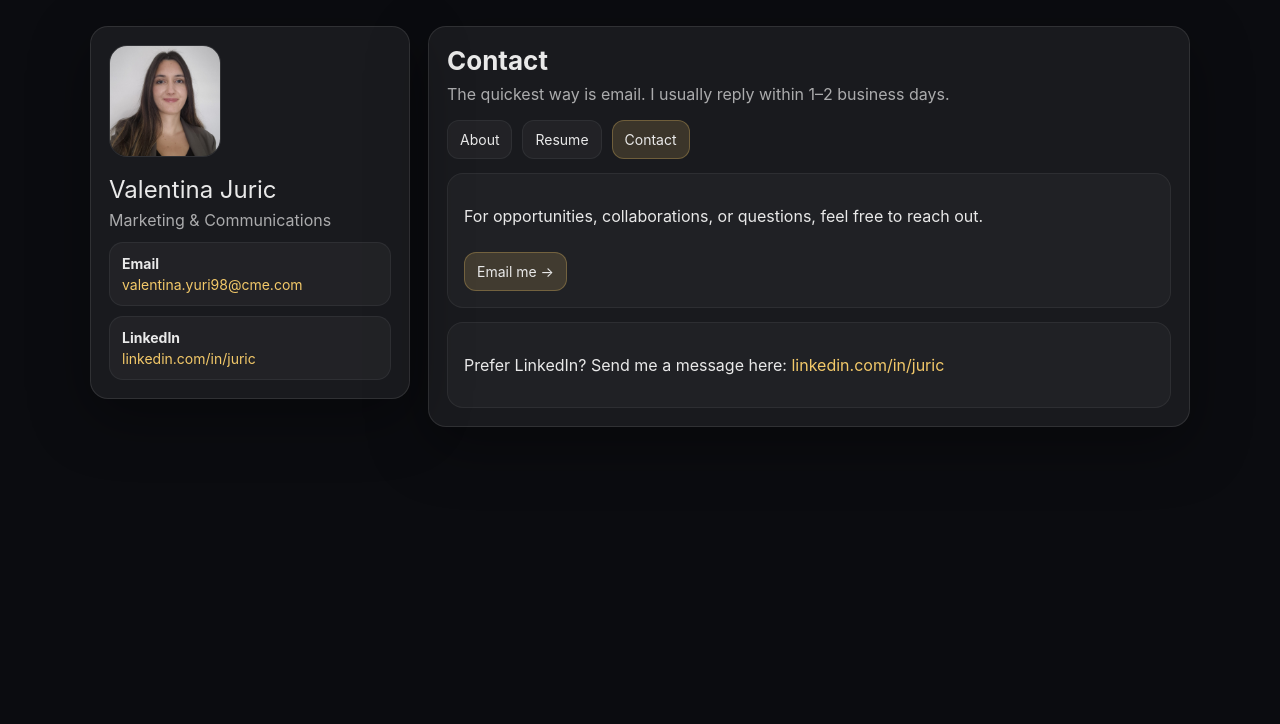
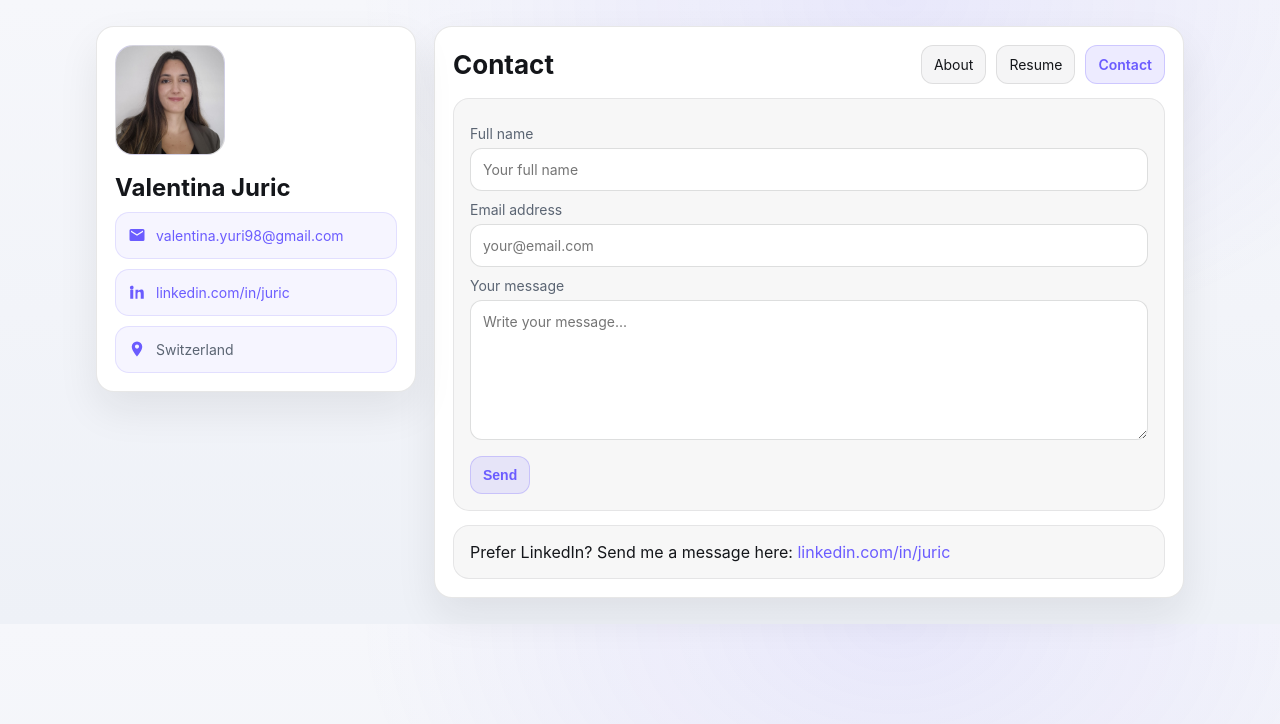
Before and after one commit to valentinajuricintro/valentinajuricintro.github.io, a plain HTML site: page contact.html in a window 1280 px wide. Drawn offline with Linux system fonts and the light colour scheme.

Commit message:
Update contact.html

```diff
--- a/contact.html
+++ b/contact.html
@@ -5,52 +5,78 @@
   <meta name="viewport" content="width=device-width, initial-scale=1" />
   <title>Valentina Juric — Contact</title>
   <style>
-    body{margin:0;font-family:-apple-system,BlinkMacSystemFont,"Segoe UI",Roboto,Arial,sans-serif;background:#0b0c10;color:#e9e9e9}
-    a{color:#f3c969;text-decoration:none} a:hover{text-decoration:underline}
-    .wrap{max-width:1100px;margin:0 auto;padding:26px 16px;display:grid;grid-template-columns:320px 1fr;gap:18px}
+    :root{
+      --bg1:#f6f7fb; --bg2:#eef1f7; --card:#fff; --text:#14161a; --muted:#5b6573;
+      --border: rgba(20,22,26,.10); --shadow: 0 18px 40px rgba(20,22,26,.08);
+      --accent:#6b5cff; --accentSoft: rgba(107,92,255,.12);
+    }
+    *{box-sizing:border-box}
+    body{margin:0;font-family:-apple-system,BlinkMacSystemFont,"Segoe UI",Roboto,Arial,sans-serif;
+      background: radial-gradient(900px 600px at 70% 0%, rgba(107,92,255,.10), transparent 60%),
+                  linear-gradient(180deg, var(--bg1), var(--bg2));
+      color:var(--text);}
+    a{color:var(--accent); text-decoration:none} a:hover{text-decoration:underline}
+    .wrap{max-width:1120px;margin:0 auto;padding:26px 16px;display:grid;grid-template-columns:320px 1fr;gap:18px}
     @media (max-width:980px){.wrap{grid-template-columns:1fr}}
-    .card{background:rgba(255,255,255,.06);border:1px solid rgba(255,255,255,.10);border-radius:18px;box-shadow:0 18px 60px rgba(0,0,0,.35)}
+    .card{background:var(--card);border:1px solid var(--border);border-radius:18px;box-shadow:var(--shadow)}
     .sidebar{padding:18px;position:sticky;top:16px;height:fit-content}
     @media (max-width:980px){.sidebar{position:relative;top:auto}}
-    .avatar{width:110px;height:110px;border-radius:18px;border:1px solid rgba(255,255,255,.10);object-fit:cover}
-    .name{font-size:24px;margin:14px 0 4px}
-    .role{margin:0;color:rgba(233,233,233,.70);line-height:1.5}
-    .row{margin-top:10px;padding:12px;border-radius:14px;background:rgba(255,255,255,.04);border:1px solid rgba(255,255,255,.06);color:rgba(233,233,233,.70);font-size:14px}
-    .row strong{display:block;color:#e9e9e9;margin-bottom:4px}
+    .avatar{width:110px;height:110px;border-radius:18px;border:1px solid var(--border);object-fit:cover;background:linear-gradient(135deg, rgba(107,92,255,.18), rgba(20,22,26,.06))}
+    .name{font-size:24px;margin:14px 0 10px;font-weight:700}
+    .row{display:flex;gap:10px;align-items:flex-start;margin-top:10px;padding:12px;border-radius:14px;background:rgba(107,92,255,.06);border:1px solid rgba(107,92,255,.14);color:var(--muted);font-size:14px;line-height:1.5}
+    .ico{width:18px;height:18px;flex:0 0 18px;margin-top:1px;fill:var(--accent)}
     .main{padding:18px}
     .topbar{display:flex;justify-content:space-between;align-items:center;gap:12px;flex-wrap:wrap;margin-bottom:14px}
+    h1{font-size:26px;margin:0}
     .nav{display:flex;gap:10px;flex-wrap:wrap}
-    .nav a{padding:10px 12px;border-radius:12px;background:rgba(255,255,255,.04);border:1px solid rgba(255,255,255,.06);color:#e9e9e9;font-size:14px}
-    .nav a.active{background:rgba(243,201,105,.16);border-color:rgba(243,201,105,.28)}
-    .section{margin-top:14px;padding:16px;border-radius:16px;background:rgba(255,255,255,.03);border:1px solid rgba(255,255,255,.06)}
-    h1{font-size:26px;margin:0}
-    .sub{margin:6px 0 0;color:rgba(233,233,233,.70);line-height:1.6}
-    .cta{display:inline-block;margin-top:10px;padding:10px 12px;border-radius:12px;background:rgba(243,201,105,.16);border:1px solid rgba(243,201,105,.28);color:#e9e9e9;font-size:14px}
+    .nav a{padding:10px 12px;border-radius:12px;background:rgba(20,22,26,.04);border:1px solid rgba(20,22,26,.10);color:var(--text);font-size:14px}
+    .nav a.active{background:var(--accentSoft);border-color:rgba(107,92,255,.25);color:var(--accent);font-weight:600}
+    .section{margin-top:14px;padding:16px;border-radius:16px;background:rgba(20,22,26,.03);border:1px solid rgba(20,22,26,.08)}
+    label{display:block;margin:10px 0 6px;color:var(--muted);font-size:14px}
+    input, textarea{
+      width:100%; padding:12px 12px; border-radius:12px; border:1px solid rgba(20,22,26,.14);
+      background:#fff; font-family:inherit; font-size:14px;
+    }
+    textarea{min-height:140px; resize:vertical}
+    .btn{
+      margin-top:12px;
+      display:inline-block;
+      padding:10px 12px;
+      border-radius:12px;
+      background:var(--accentSoft);
+      border:1px solid rgba(107,92,255,.25);
+      color:var(--accent);
+      font-weight:700;
+      cursor:pointer;
+      font-size:14px;
+    }
   </style>
 </head>
 <body>
   <div class="wrap">
     <aside class="card sidebar">
-      <img class="avatar" src="assets/profile.jpg" alt="Valentina Juric photo" />
+      <img class="avatar" src="assets/profile.jpg" alt="Valentina Juric" />
       <div class="name">Valentina Juric</div>
-      <p class="role">Marketing & Communications</p>
 
       <div class="row">
-        <strong>Email</strong>
-        <a href="mailto:valentina.yuri98@cme.com">valentina.yuri98@cme.com</a>
+        <svg class="ico" viewBox="0 0 24 24"><path d="M20 4H4a2 2 0 0 0-2 2v12a2 2 0 0 0 2 2h16a2 2 0 0 0 2-2V6a2 2 0 0 0-2-2zm0 4-8 5L4 8V6l8 5 8-5v2z"/></svg>
+        <a href="mailto:valentina.yuri98@gmail.com">valentina.yuri98@gmail.com</a>
       </div>
+
       <div class="row">
-        <strong>LinkedIn</strong>
+        <svg class="ico" viewBox="0 0 24 24"><path d="M4.98 3.5A2.5 2.5 0 1 1 5 8.5a2.5 2.5 0 0 1-.02-5zM3 9h4v12H3V9zm7 0h3.8v1.64h.05c.53-1 1.82-2.05 3.75-2.05C21 8.59 21 11 21 14.1V21h-4v-6.1c0-1.45-.03-3.32-2.02-3.32-2.02 0-2.33 1.58-2.33 3.21V21H10V9z"/></svg>
         <a href="https://www.linkedin.com/in/juric" target="_blank" rel="noreferrer">linkedin.com/in/juric</a>
+      </div>
+
+      <div class="row">
+        <svg class="ico" viewBox="0 0 24 24"><path d="M12 2a7 7 0 0 0-7 7c0 5.25 7 13 7 13s7-7.75 7-13a7 7 0 0 0-7-7zm0 9.5A2.5 2.5 0 1 1 12 6a2.5 2.5 0 0 1 0 5.5z"/></svg>
+        Switzerland
       </div>
     </aside>
 
     <main class="card main">
       <div class="topbar">
-        <div>
-          <h1>Contact</h1>
-          <p class="sub">The quickest way is email. I usually reply within 1–2 business days.</p>
-        </div>
+        <h1>Contact</h1>
         <nav class="nav">
           <a href="index.html">About</a>
           <a href="resume.html">Resume</a>
@@ -59,19 +85,39 @@
       </div>
 
       <section class="section">
-        <p>
-          For opportunities, collaborations, or questions, feel free to reach out.
-        </p>
-        <a class="cta" href="mailto:valentina.yuri98@cme.com?subject=Contact%20from%20your%20website">Email me →</a>
+        <form id="contactForm">
+          <label for="name">Full name</label>
+          <input id="name" name="name" type="text" required placeholder="Your full name" />
+
+          <label for="email">Email address</label>
+          <input id="email" name="email" type="email" required placeholder="your@email.com" />
+
+          <label for="message">Your message</label>
+          <textarea id="message" name="message" required placeholder="Write your message..."></textarea>
+
+          <button class="btn" type="submit">Send</button>
+        </form>
       </section>
 
       <section class="section">
-        <p>
-          Prefer LinkedIn? Send me a message here:
-          <a href="https://www.linkedin.com/in/juric" target="_blank" rel="noreferrer">linkedin.com/in/juric</a>
-        </p>
+        Prefer LinkedIn? Send me a message here:
+        <a href="https://www.linkedin.com/in/juric-valentina/" target="_blank" rel="noreferrer">linkedin.com/in/juric</a>
       </section>
     </main>
   </div>
+
+  <script>
+    const form = document.getElementById('contactForm');
+    form.addEventListener('submit', function(e){
+      e.preventDefault();
+      const name = document.getElementById('name').value.trim();
+      const email = document.getElementById('email').value.trim();
+      const message = document.getElementById('message').value.trim();
+
+      const subject = encodeURIComponent(`Website contact — ${name}`);
+      const body = encodeURIComponent(`Name: ${name}\nEmail: ${email}\n\nMessage:\n${message}`);
+      window.location.href = `mailto:valentina.yuri98@gmail.com?subject=${subject}&body=${body}`;
+    });
+  </script>
 </body>
 </html>
```
